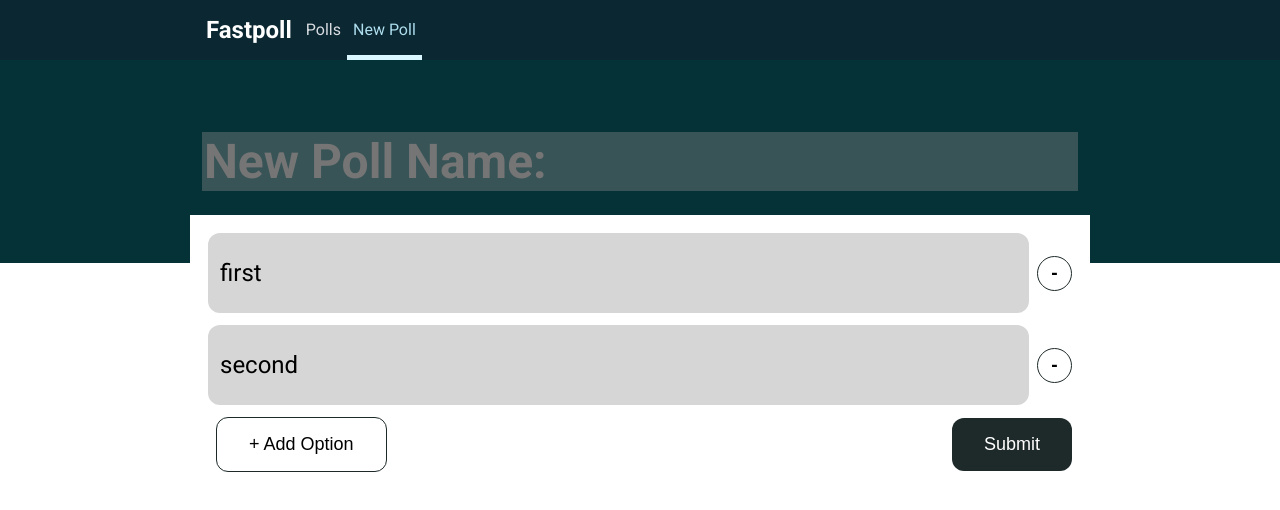
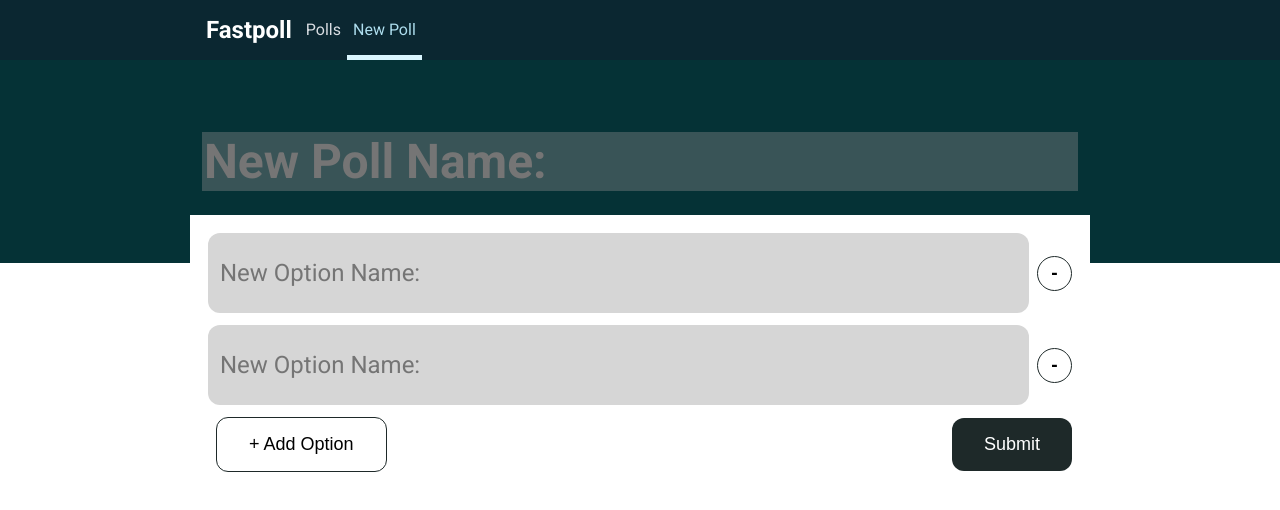
Before and after one commit to llapresi/fastpoll, a React (Create React App) app in the folder client/: page /new in a window 1280 px wide. Shown: the top 510 px of the page. Built offline with nearby package versions, Linux system fonts and the light colour scheme; no server answers; what react-router-prop-types would draw is missing.

Commit message:
CreatePollPage rewritten to use react-hook-form. Initial client side validation implementation.

```diff
--- a/client/package.json
+++ b/client/package.json
@@ -14,6 +14,7 @@
     "pusher-js": "^5.1.1",
     "react": "^16.13.1",
     "react-dom": "^16.13.1",
+    "react-hook-form": "^5.6.1",
     "react-icons": "^3.10.0",
     "react-loading-skeleton": "^1.3.0",
     "react-router-dom": "^5.1.2",
--- a/client/src/Components/PageHeader.jsx
+++ b/client/src/Components/PageHeader.jsx
@@ -9,7 +9,7 @@ const PageHeader = styled.div`
   padding-bottom: 60px;
 
   @media (max-width: 600px) {
-    padding-top: 0px;
+    padding-top: 18px;
     padding-bottom: 56px;
   }
 `;
--- a/client/src/Pages/CreatePollPage.jsx
+++ b/client/src/Pages/CreatePollPage.jsx
@@ -4,12 +4,14 @@ import React, { useState } from 'react';
 import styled from '@emotion/styled';
 import PropTypes from 'prop-types';
 import { Redirect } from 'react-router-dom';
+import { useForm, useFieldArray } from 'react-hook-form';
+import { BsFillExclamationCircleFill } from 'react-icons/bs';
 import {
   VerticalList, SpaceBetweenRow, handleErrors, WidthParent,
 } from 'Utilities';
 
 import {
-  Button, SecondaryButton, PageHeader, HeaderFlexRow,
+  Button, SecondaryButton, PageHeader,
 } from 'Components';
 
 const NameTextbox = styled.input`
@@ -63,57 +65,51 @@ const PollParent = styled(WidthParent)`
   margin-top: -48px;
 `;
 
-// Functions used to update the array of poll options in the state
-const updateOption = (index, options, newVal, callback) => {
-  const newArray = [...options];
-  newArray[index] = newVal;
-  callback(newArray);
-};
+const PollNameRow = styled.div`
+  display: flex;
+  align-items: center;
+`;
 
-const addOption = (options, callback) => {
-  const newArray = [...options];
-  newArray.push('new option');
-  callback(newArray);
-};
-
-const removeOption = (index, options, callback) => {
-  const newArray = [...options];
-  newArray.splice(index, 1);
-  callback(newArray);
-};
-
-// Pairs a OptionTextbox and a PollButton for removal in one component
-const OptionInput = ({ value, onChange, onRemove }) => (
-  <div style={{ display: 'flex', alignItems: 'center' }}>
-    <OptionTextbox type="text" value={value} onChange={onChange} />
-    <RemoveButton type="button" onClick={onRemove}>-</RemoveButton>
-  </div>
+const ErrorIcon = ({ msg }) => (
+  <BsFillExclamationCircleFill fontSize="24px" title={msg} style={{ marginRight: '6px' }} color="#ff6161" />
 );
 
-OptionInput.propTypes = {
-  value: PropTypes.string.isRequired,
-  onChange: PropTypes.func.isRequired,
-  onRemove: PropTypes.func.isRequired,
+ErrorIcon.propTypes = {
+  msg: PropTypes.string.isRequired,
 };
 
 const CreatePollPage = () => {
-  // Stores name of our poll and our poll options
-  const [options, setOptions] = useState(['first', 'second']);
-  const [pollName, setPollName] = useState('');
-
   // Stores page to redirect to when our poll is submitted
   const [redirectUrl, setRedirectUrl] = useState(null);
 
   // Display error message:
   const [errorMessage, setErrorMessage] = useState('');
 
-  function onSubmit(e) {
-    e.preventDefault();
-    const optionsObj = options.map((name) => (
+  // Setup react-hook-form
+  const {
+    register, control, handleSubmit, errors,
+  } = useForm({
+    defaultValues: {
+      options: [
+        '',
+        '',
+      ],
+    },
+  });
+
+  // Use useFieldArray for poll options
+  const { fields, append, remove } = useFieldArray({
+    control,
+    name: 'options',
+  });
+
+  function onSubmit(data) {
+    console.log(data);
+    const optionsObj = data.options.map((name) => (
       { name }
     ));
     const toSend = {
-      name: pollName,
+      name: data.name,
       endtime: 120000,
       options: optionsObj,
     };
@@ -135,21 +131,25 @@ const CreatePollPage = () => {
   }
 
   // Create a textbox and button for each of our poll options
-  const inputElements = options.map((elm, index) => (
-    <OptionInput
-      value={elm}
-      key={index}
-      onChange={(e) => updateOption(index, options, e.target.value, setOptions)}
-      onRemove={() => removeOption(index, options, setOptions)}
-    />
-  ));
+  const inputElements = (
+    <>
+      {fields.map((item, index) => (
+        <div key={item.id} style={{ display: 'flex', alignItems: 'center' }}>
+          {(errors.options && errors.options[index]) && <ErrorIcon msg="Poll Option name is required" />}
+          <OptionTextbox type="text" placeholder="New Option Name:" name={`options[${index}]`} ref={register({ required: true })} />
+          <RemoveButton type="button" onClick={() => remove(index)}>-</RemoveButton>
+        </div>
+      ))}
+    </>
+  );
   return (
-    <form onSubmit={onSubmit}>
+    <form onSubmit={handleSubmit(onSubmit)}>
       <PageHeader>
         <WidthParent>
-          <HeaderFlexRow>
-            <NameTextbox placeholder="New Poll Name:" type="text" value={pollName} onChange={(e) => setPollName(e.target.value)} />
-          </HeaderFlexRow>
+          <PollNameRow>
+            {errors.name && <ErrorIcon msg="Poll Name is a required field" /> }
+            <NameTextbox placeholder="New Poll Name:" type="text" name="name" ref={register({ required: true })} />
+          </PollNameRow>
         </WidthParent>
       </PageHeader>
       <PollParent>
@@ -158,7 +158,7 @@ const CreatePollPage = () => {
             {inputElements}
           </VerticalList>
           <SpaceBetweenRow>
-            <SecondaryButton type="button" onClick={(() => addOption(options, setOptions))}>+ Add Option</SecondaryButton>
+            <SecondaryButton type="button" onClick={() => append({ name: '' })}>+ Add Option</SecondaryButton>
             <Button type="submit">Submit</Button>
           </SpaceBetweenRow>
           <div>
```
Also changed, not shown: 1 other file (tests, documents, lock files or other folders).
